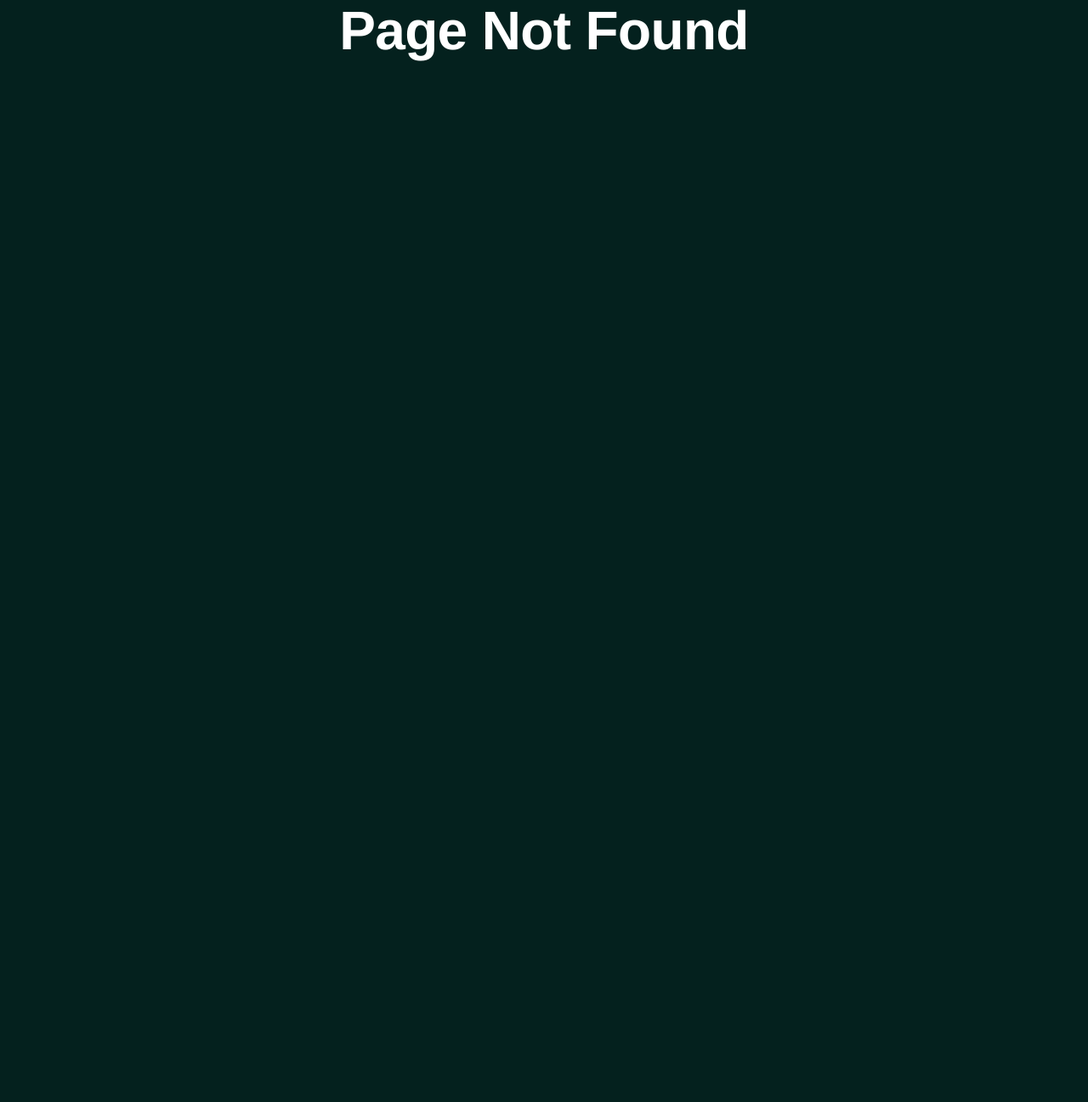
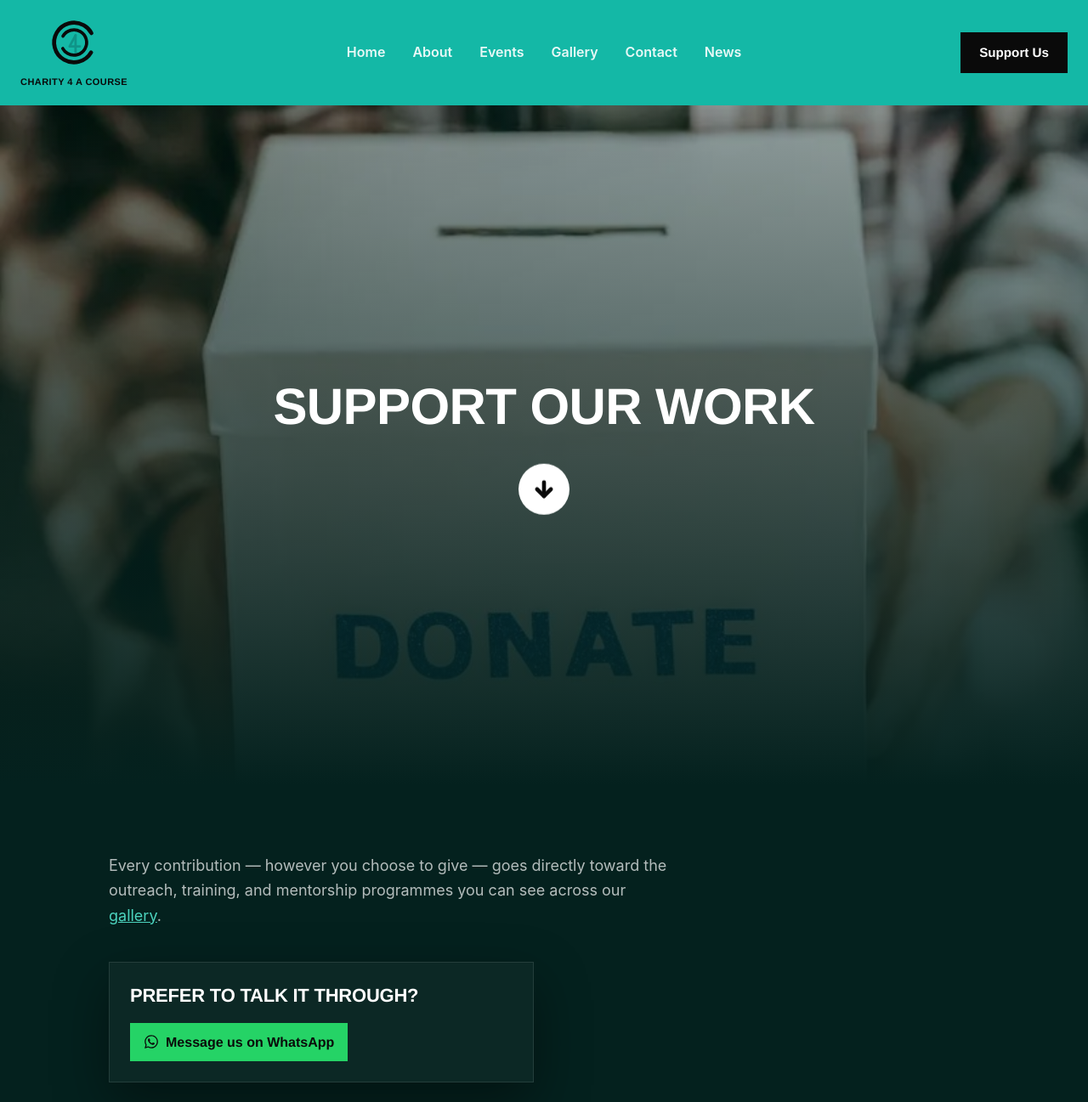
Before and after one commit to SCIPIO666/charity-4-a-course, a React (Vite) app in the folder client/: page /support in a window 1280 px wide. Before the commit this address had no page. Shown: the top 1297 px of the page at 85% size. Before the commit the page ends 800 px from the top, so only its background shows below. Built offline with nearby package versions, Linux system fonts and the light colour scheme.

Commit message:
feat: support us

```diff
--- a/client/src/components/Navbar.jsx
+++ b/client/src/components/Navbar.jsx
@@ -69,7 +69,7 @@ const handleNavClick = (href, e) => {
 
           {/* CTA */}
             <div className="hidden md:flex items-center gap-3">
-            <CallToActionButton variant='primary' text='Support Us'/>
+            <CallToActionButton variant='primary' text='Support Us' callback={() => navigate('/support')}/>
             </div>
           {/* hamburger */}
           <button
@@ -116,7 +116,7 @@ const handleNavClick = (href, e) => {
             </a>
           ))}
           {/* CTA */}
-            <CallToActionButton variant='soft' text='Support Us'/>
+            <CallToActionButton variant='soft' text='Support Us' callback={() => navigate('/support')}/>
         </div>
       </div>
     </>
--- /dev/null
+++ b/client/src/components/SupportMethods.jsx
@@ -0,0 +1,126 @@
+import React, { useState } from 'react'
+import { Copy, Check, ExternalLink } from 'lucide-react'
+import { FaWhatsapp } from 'react-icons/fa'
+import { Link } from 'react-router-dom'
+import { SUPPORT_METHODS } from '../data/supportMethods'
+import Card from './Card'
+
+function CopyField({ label, value }) {
+  const [copied, setCopied] = useState(false)
+
+  const handleCopy = async () => {
+    try {
+      await navigator.clipboard.writeText(value)
+      setCopied(true)
+      setTimeout(() => setCopied(false), 2000)
+    } catch {
+      // clipboard denied — value is already visible as text, safe fallback
+    }
+  }
+
+  if (!value) return null
+
+  return (
+    <button
+      onClick={handleCopy}
+      className="flex w-full items-center justify-between border border-white/10 bg-white/[0.03] px-4 py-3 text-left transition-colors hover:border-teal-400/50"
+    >
+      <span>
+        <span className="block text-xs uppercase tracking-widest text-white/50">{label}</span>
+        <span className="text-white">{value}</span>
+      </span>
+      {copied ? <Check className="h-4 w-4 text-teal-300" /> : <Copy className="h-4 w-4 text-white/50" />}
+    </button>
+  )
+}
+
+export default function SupportMethods() {
+  const methods = Object.values(SUPPORT_METHODS).filter((m) => m.enabled)
+
+  if (methods.length === 0) {
+    return (
+      <Card className="border border-white/10 bg-white/[0.04] p-6 md:p-10 text-center">
+        <p className="font-display text-3xl md:text-4xl font-bold leading-tight">
+          Ways to give are coming soon
+        </p>
+        <p className="mt-3 text-white/70">
+          In the meantime, reach us on{' '}
+          <Link to="/contact" className="underline text-teal-300 font-bold hover:text-white transition-colors">
+            our Contact page
+          </Link>{' '}
+          and we'll walk you through it directly.
+        </p>
+      </Card>
+    )
+  }
+
+  return (
+    <div className="grid grid-cols-1 md:grid-cols-2 gap-6">
+      {SUPPORT_METHODS.mpesa.enabled && (
+        <Card variant="soft" className="p-6">
+          <h3 className="font-display text-xl font-bold uppercase mb-4">M-Pesa</h3>
+          <div className="flex flex-col gap-2">
+            <CopyField label="Till Number" value={SUPPORT_METHODS.mpesa.till} />
+            <CopyField label="Paybill" value={SUPPORT_METHODS.mpesa.paybill} />
+            <CopyField label="Account Number" value={SUPPORT_METHODS.mpesa.accountNumber} />
+          </div>
+          <p className="mt-4 text-sm text-white/70">{SUPPORT_METHODS.mpesa.instructions}</p>
+        </Card>
+      )}
+
+      {SUPPORT_METHODS.bank.enabled && (
+        <Card variant="soft" className="p-6">
+          <h3 className="font-display text-xl font-bold uppercase mb-4">Bank Transfer</h3>
+          <div className="flex flex-col gap-2">
+            <CopyField label="Bank" value={SUPPORT_METHODS.bank.bankName} />
+            <CopyField label="Account Name" value={SUPPORT_METHODS.bank.accountName} />
+            <CopyField label="Account Number" value={SUPPORT_METHODS.bank.accountNumber} />
+            <CopyField label="Branch" value={SUPPORT_METHODS.bank.branch} />
+          </div>
+        </Card>
+      )}
+
+      {SUPPORT_METHODS.paypal.enabled && (
+        <Card variant="soft" className="p-6">
+          <h3 className="font-display text-xl font-bold uppercase mb-4">PayPal</h3>
+          <a
+            href={SUPPORT_METHODS.paypal.link}
+            target="_blank"
+            rel="noreferrer"
+            className="inline-flex items-center gap-2 text-teal-300 font-bold hover:text-white transition-colors"
+          >
+            Donate via PayPal <ExternalLink className="h-4 w-4" />
+          </a>
+        </Card>
+      )}
+
+      {SUPPORT_METHODS.card.enabled && (
+        <Card variant="soft" className="p-6">
+          <h3 className="font-display text-xl font-bold uppercase mb-4">Card Payment</h3>
+          <a
+            href={SUPPORT_METHODS.card.link}
+            target="_blank"
+            rel="noreferrer"
+            className="inline-flex items-center gap-2 text-teal-300 font-bold hover:text-white transition-colors"
+          >
+            Pay by card <ExternalLink className="h-4 w-4" />
+          </a>
+        </Card>
+      )}
+
+      {SUPPORT_METHODS.whatsapp.enabled && (
+        <Card variant="cool" className="p-6">
+          <h3 className="font-display text-xl font-bold uppercase mb-4">Prefer to talk it through?</h3>
+          <a
+            href={`https://wa.me/${SUPPORT_METHODS.whatsapp.number}?text=${encodeURIComponent(SUPPORT_METHODS.whatsapp.message)}`}
+            target="_blank"
+            rel="noreferrer"
+            className="inline-flex items-center gap-2 bg-[#25D366] text-ink-50 font-bold px-4 py-2.5 hover:bg-[#128C7E] transition-colors"
+          >
+            <FaWhatsapp size={18} /> Message us on WhatsApp
+          </a>
+        </Card>
+      )}
+    </div>
+  )
+}
--- /dev/null
+++ b/client/src/data/supportMethods.js
@@ -0,0 +1,37 @@
+
+// Support page only shows methods that are enabled — nothing here
+export const SUPPORT_METHODS = {
+  mpesa: {
+    enabled: false,
+    label: 'M-Pesa',
+    till: '',
+    paybill: '',
+    accountNumber: '',
+    instructions: 'M-Pesa > Lipa na M-Pesa > Buy Goods and Services, then enter the till number above.',
+  },
+  bank: {
+    enabled: false,
+    label: 'Bank Transfer',
+    bankName: '',
+    accountName: '',
+    accountNumber: '',
+    branch: '',
+  },
+  paypal: {
+    enabled: false,
+    label: 'PayPal',
+    link: '', //  https://paypal.me/yourorg
+  },
+  card: {
+    enabled: false,
+    label: 'Card / Online Payment',
+    // placeholder only.
+    link: '',
+  },
+  whatsapp: {
+    enabled: true, // default
+    label: 'Talk to us on WhatsApp',
+    number: '254 727 785223',
+    message: "Hi! I'd like to support Charity 4 A Course — how can I contribute?",
+  },
+}
--- /dev/null
+++ b/client/src/pages/Support.jsx
@@ -0,0 +1,31 @@
+import React from 'react'
+import Hero from './pageComponents/Hero'
+import SupportMethods from '../components/SupportMethods'
+
+export default function Support() {
+  return (
+    <div className="bg-teal-950">
+      <Hero
+    variant="outline"
+    heading="Support Our Work"
+    image="/donate.webp"
+    carousel={false}
+    scrollArrow={true}
+    target="#support"
+      />
+      <section id="support" className="min-h-screen bg-teal-950 px-6 py-20 md:px-10">
+        <div className="mx-auto max-w-5xl">
+          <p className="text-white/70 text-lg leading-relaxed mb-10 max-w-2xl">
+            Every contribution — however you choose to give — goes directly toward the outreach,
+            training, and mentorship programmes you can see across our{' '}
+            <a href="/gallery" className="underline text-teal-300 hover:text-white transition-colors">
+              gallery
+            </a>
+            .
+          </p>
+          <SupportMethods />
+        </div>
+      </section>
+    </div>
+  )
+}
--- a/client/src/pages/pageComponents/Hero.jsx
+++ b/client/src/pages/pageComponents/Hero.jsx
@@ -4,11 +4,13 @@ import {pattern1,pattern2,pattern3,pattern4, pattern5,pattern6 } from '../../dat
 import CallToActionButton from '../../components/CallToActionButton'
 import HeroCarousel from './HeroCarousel'
 import ScrollArrow from '../../components/ScrollArrow'
+import { useNavigate } from 'react-router-dom'
 function Hero({
   heading = 'HEADING',
   tagline = '',
   pattern='pattern4',
   variant = 'outline',
+   image = '',
   text = '',
   target = '',
   scrollArrow=false,
@@ -67,15 +69,30 @@ function Hero({
         }
     )
     }, [heading])
-
+const navigate = useNavigate()
   return (
     <section className="relative min-h-screen overflow-hidden bg-[#04211E]">
 
+      {image ? (
+        <>
+          <div
+            className="absolute inset-0 bg-cover bg-center"
+            style={{ backgroundImage: `url(${image})` }}
+          />
+          <div className="absolute inset-0 bg-gradient-to-t from-[#04211E] via-[#04211E]/70 to-[#04211E]/40" />
+        </>
+      ) : (
+        <div
+          className="absolute inset-0 [&>svg]:w-full [&>svg]:block"
+          dangerouslySetInnerHTML={{ __html: determinePattern(pattern) }}
+        />
+      )}
+
       {/* background */}
-      <div
+      {/* <div
         className="absolute inset-0 [&>svg]:w-full  [&>svg]:block"
         dangerouslySetInnerHTML={{ __html: determinePattern(pattern) }}
-      />
+      /> */}
 
       {/*content */}
       <div className="
@@ -129,6 +146,7 @@ function Hero({
               <CallToActionButton
                 variant={variant}
                 text={text}
+                callback={() => navigate('/support')}
               />
             )}
         {scrollArrow && <ScrollArrow target ={target} />}
--- a/client/src/pages/pageComponents/LandingPageCta.jsx
+++ b/client/src/pages/pageComponents/LandingPageCta.jsx
@@ -7,6 +7,7 @@ import {
   Handshake,
   Clock
 } from 'lucide-react'
+import { useNavigate } from 'react-router-dom'
 import gsap from 'gsap'
 import { ScrollTrigger } from 'gsap/ScrollTrigger'
 
@@ -37,7 +38,7 @@ const HELP_OPTIONS = [
 
 export default function LandingPageCta() {
   const sectionRef = useRef(null)
-
+const navigate = useNavigate()
   useLayoutEffect(() => {
     const ctx = gsap.context(() => {
       gsap.fromTo('.cta-heading',
@@ -185,7 +186,7 @@ export default function LandingPageCta() {
 
         {/* CTA */}
         <div className='cta-btn flex justify-center mt-16'>
-          <CallToActionButton variant="soft" text="Support Us Today" />
+          <CallToActionButton variant="soft" text="Support Us Today" callback={() => navigate('/support')} />
         </div>
 
       </div>
--- a/client/src/pages/pageComponents/Programmes.jsx
+++ b/client/src/pages/pageComponents/Programmes.jsx
@@ -6,7 +6,7 @@ import Reveal from '../../components/Reveal'
 import { fadeUp, scaleUp } from '../../utils/motion'
 import { motion, AnimatePresence } from 'framer-motion'
 import { Heart, Users, Sparkles, ArrowRight, ShieldCheck, BookOpen, Utensils } from 'lucide-react'
-
+import { useNavigate } from 'react-router-dom'
 const PROGRAMME_PHOTOS = [
   { src: '/about1.jpg', title: 'Community Outreach', tag: 'Outreach' },
   { src: '/loop1.jpg', title: 'Youth Empowerment', tag: 'Education' },
@@ -42,7 +42,7 @@ const KEY_PROGRAMMES = [
 export default function Programmes() {
   const [activePhoto, setActivePhoto] = useState(null)
   const totalPhotos = PROGRAMME_PHOTOS.length
-
+const navigate = useNavigate()
   return (
     <section className="relative min-h-screen bg-[#04211E] text-brand-white py-20 px-4 md:px-8 overflow-hidden select-none">
 
@@ -187,7 +187,7 @@ export default function Programmes() {
         </div>
 
         {/* cta*/}
-            <CallToActionButton variant="soft" text="Get Involved Today" />
+            <CallToActionButton variant="soft" text="Get Involved Today"  callback={() => navigate('/support')} />
 
 
       </div>
--- a/client/src/router/index.jsx
+++ b/client/src/router/index.jsx
@@ -8,7 +8,7 @@ import WhoWeAre from '../pages/WhoWeAre'
 import Layout from '../components/Layout'
 import NotFoundPage from '../pages/NotFoundPage'
 import GalleryEvent from '../pages/GalleryEvent'
-
+import Support from '../pages/Support'
 export const router = createBrowserRouter([
   {
     element: <Layout />,
@@ -20,6 +20,7 @@ export const router = createBrowserRouter([
       { path: '/gallery/:eventSlug', element: <GalleryEvent /> },
       { path: '/contact', element: <Contact /> },
       { path: '/news', element: <News /> },
+      { path: '/support', element: <Support /> },
     ],
   },
   { path: '*', element: <NotFoundPage /> },
```
Also changed, not shown: client/public/donate.webp (added).
